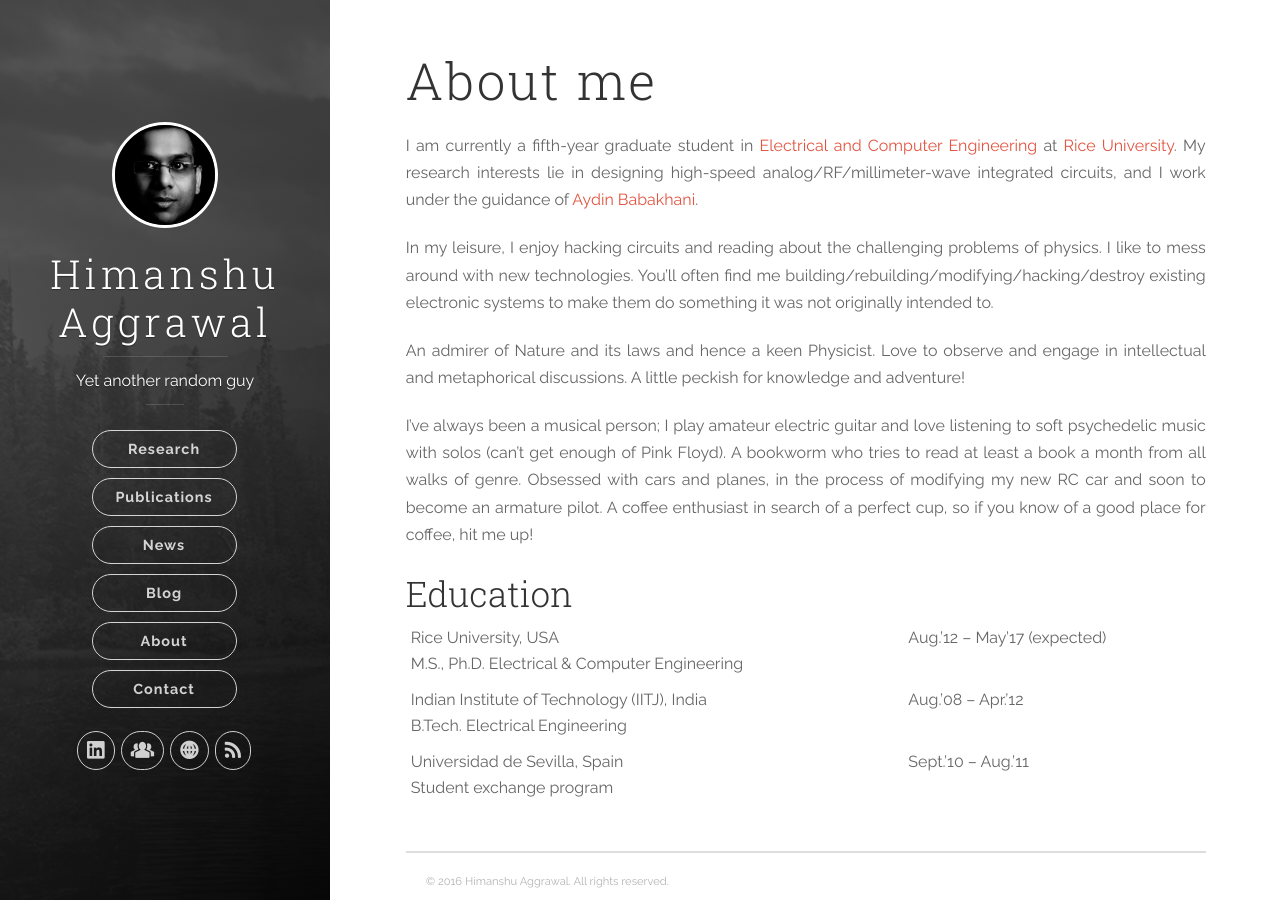
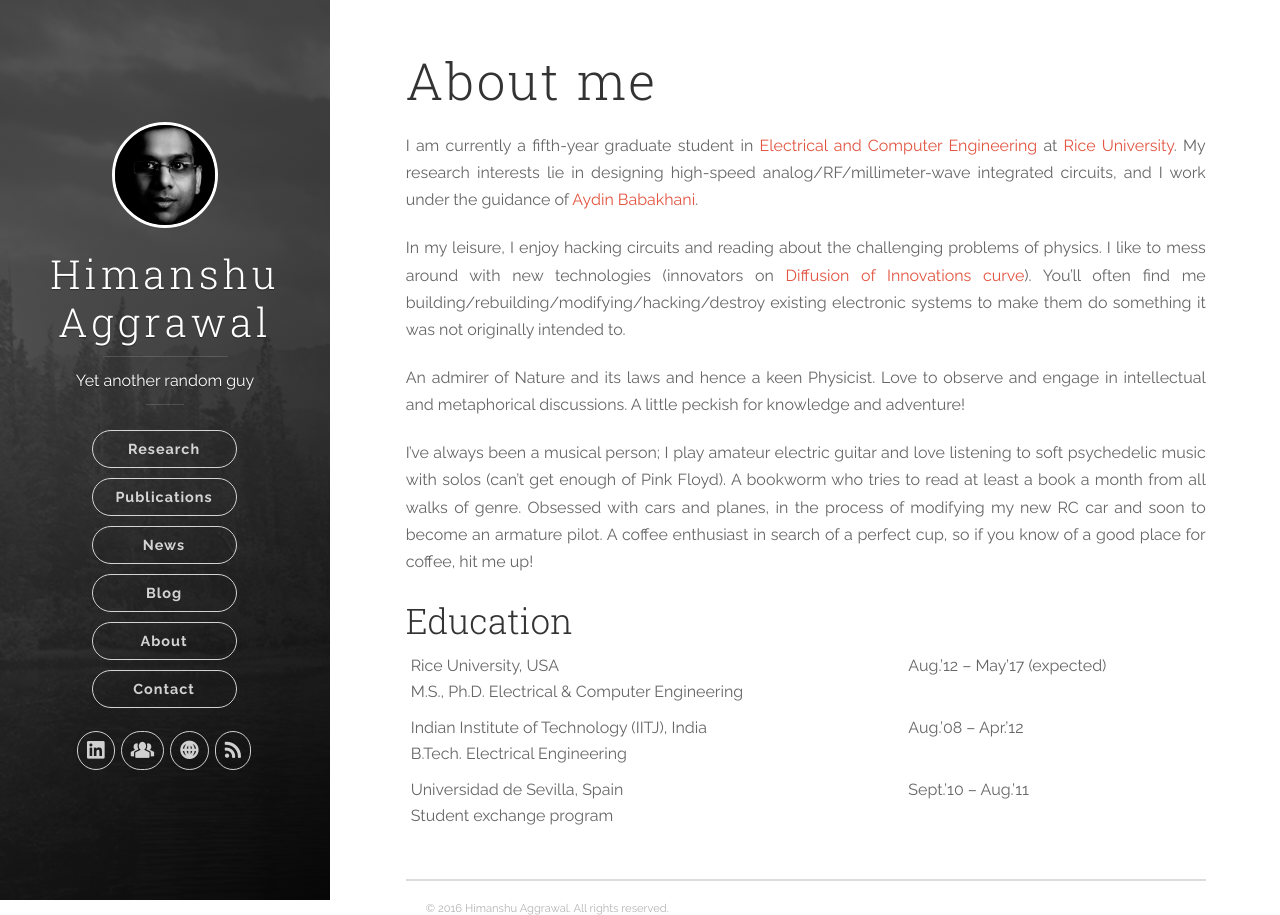
Before and after one commit to ahimanshu13/ahimanshu13.github.io, a Jekyll site: the page built from about/index.md, in a window 1280 px wide. Built offline with Jekyll 4.4.1, drawn with Linux system fonts in a browser that asks for light colours; nearby versions of some CDN libraries.

Commit message:
Update About Me

```diff
--- a/about/index.md
+++ b/about/index.md
@@ -7,7 +7,7 @@
 
 I am currently a fifth-year graduate student in [Electrical and Computer Engineering](http://ece.rice.edu){:target="_blank"} at [Rice University](http://rice.edu){:target="_blank"}. My research interests lie in designing high-speed analog/RF/millimeter-wave integrated circuits, and I work under the guidance of [Aydin Babakhani](http://ece.rice.edu/~ab28/){:target="_blank"}.
 
-In my leisure, I enjoy hacking circuits and reading about the challenging problems of physics. I like to mess around with new technologies. You'll often find me building/rebuilding/modifying/hacking/destroy existing electronic systems to make them do something it was not originally intended to.
+In my leisure, I enjoy hacking circuits and reading about the challenging problems of physics. I like to mess around with new technologies (innovators on [Diffusion of Innovations curve](https://en.wikipedia.org/wiki/Diffusion_of_innovations)). You'll often find me building/rebuilding/modifying/hacking/destroy existing electronic systems to make them do something it was not originally intended to.
 
 An admirer of Nature and its laws and hence a keen Physicist. Love to observe and engage in intellectual and metaphorical discussions. A little peckish for knowledge and adventure!
 
```
